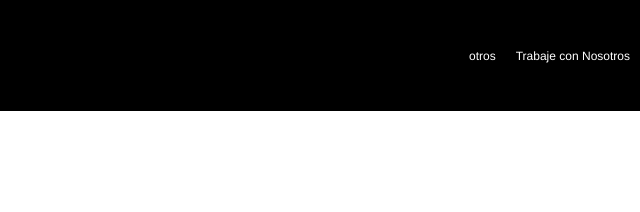
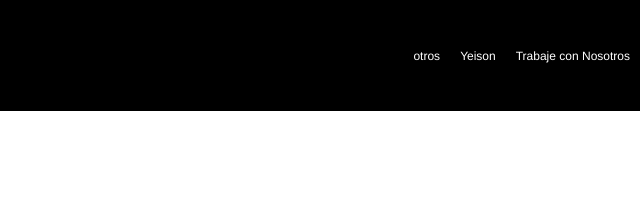
Before and after one commit to yesalarcon/yeison-repo, a plain HTML site: page index.html in a window 1280 px wide. Shown: the top 212 px of the page, 640-1280 px from the left. Drawn offline with Linux system fonts and the light colour scheme.

Commit message:
yeison option

```diff
--- a/index.html
+++ b/index.html
@@ -1,5 +1,6 @@
 <!DOCTYPE html>
 <html lang="es">
+
 <head>
   <meta charset="UTF-8">
   <meta name="viewport" content="width=device-width, initial-scale=1.0">
@@ -10,6 +11,7 @@
   <link href="https://fonts.googleapis.com/css2?family=Comfortaa&family=Pacifico&display=swap" rel="stylesheet">
   <title>Atipikalshop</title>
 </head>
+
 <body>
   <!-- Aqui empieza Navbar -->
 
@@ -20,6 +22,7 @@
     <div class="galery">
       <ul>
         <li><a href="#">otros</a></li>
+        <li><a href="#">Yeison</a></li>
         <li><a href="#">Trabaje con Nosotros</a></li>
       </ul>
     </div>
@@ -50,12 +53,16 @@
     <div class="like_images">
       <div class="image_contents_like"></div>
       <img src="images/like_instagram.png" width="600" height="350" alt="">
-     <a href="#"><p class="text_like">Productos con <br> mas likes</p></a>
+      <a href="#">
+        <p class="text_like">Productos con <br> mas likes</p>
+      </a>
     </div>
     <div class="like_images_1">
       <div class="image_contents_like"></div>
       <img src="images/client_happy.jpg" width="300" height="200" alt="">
-     <a href="#"><p class="text_like_1">Reputacion</p></a>
+      <a href="#">
+        <p class="text_like_1">Reputacion</p>
+      </a>
     </div>
   </div>
   <div>
@@ -65,7 +72,7 @@
       </div>
     </div>
     <div class="image_redes_sociales">
-      <img class="img_redes"src="images/INSTAGRAM.png" width="120" height="100" alt="">
+      <img class="img_redes" src="images/INSTAGRAM.png" width="120" height="100" alt="">
       <p>atipikal_shop<br>atipikalshop</p>
       <img class="img_redes_1" src="images/FACEBOOK.png" width="120" height="100" alt="">
       <p><br>ATIPIKAL SHOP</p>
@@ -83,4 +90,5 @@
   </footer>
   <script type="scripts/script.js"></script>
 </body>
+
 </html>
```
Lines whose indentation alone changed are shown as unchanged.
